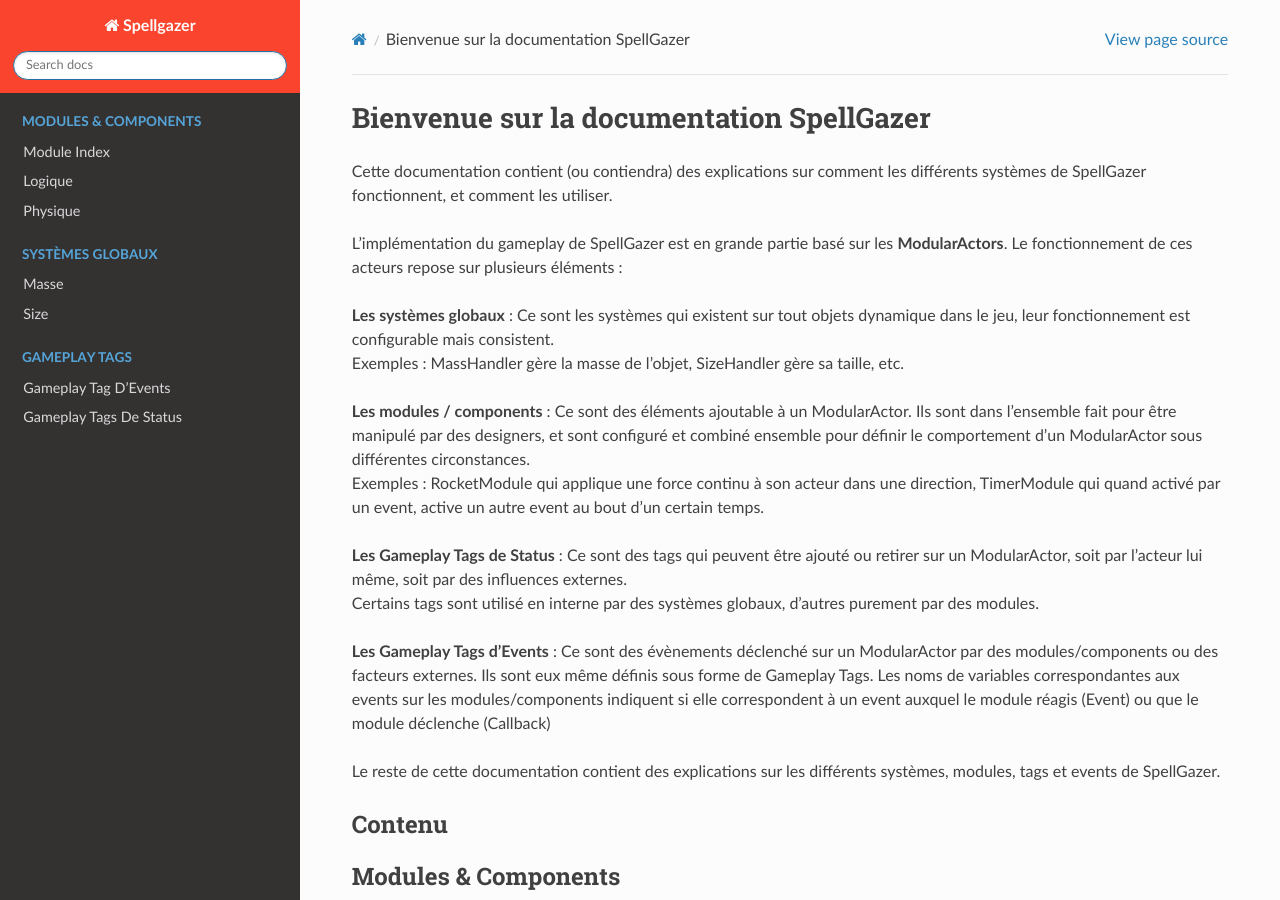
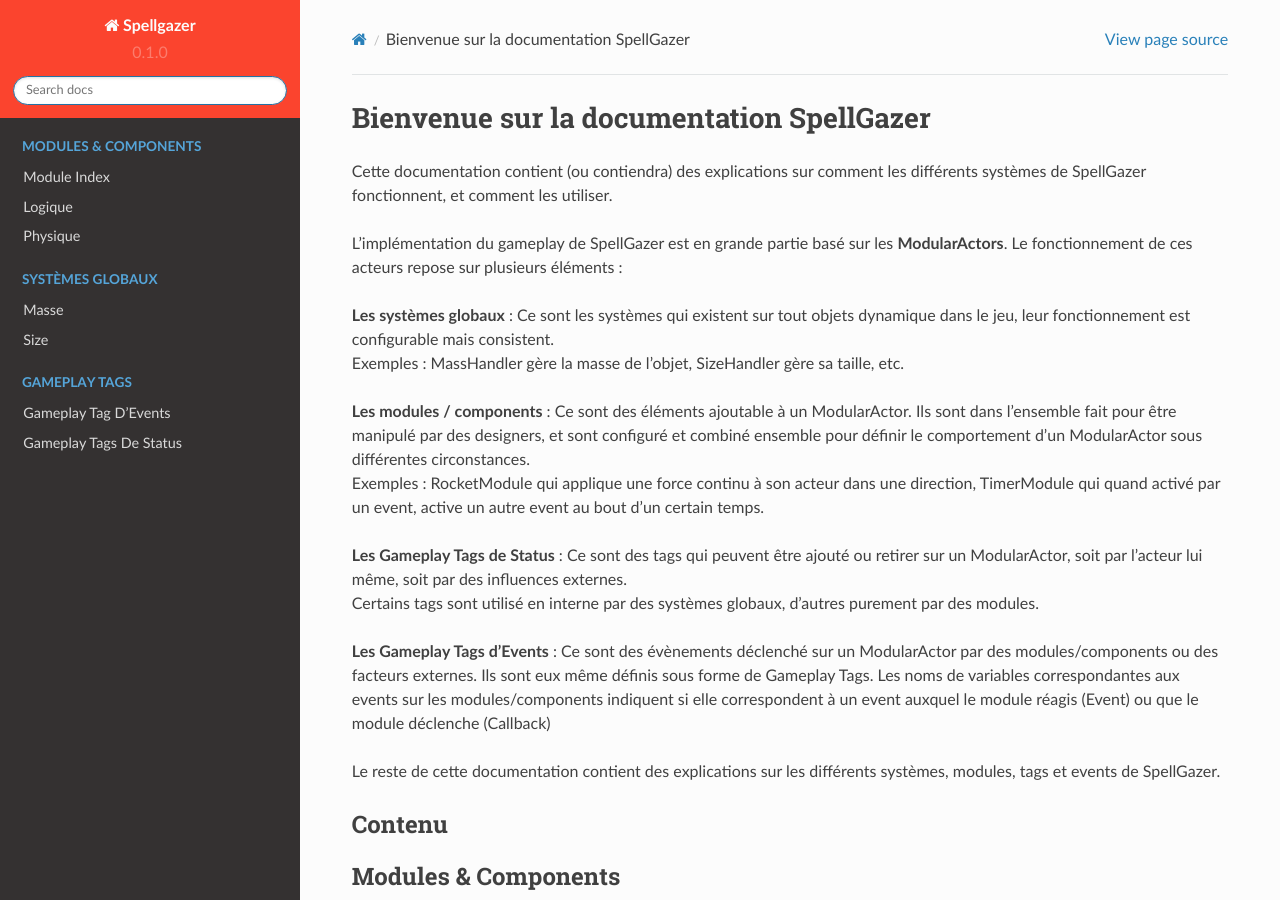
Before and after one commit to PaperMartin/SpellgazerDoc, a Sphinx documentation site: the page built from docs/source/index.rst, in a window 1280 px wide and 900 px high. Built offline with Sphinx 7.4.7 and the Read the Docs theme 2.0.0, drawn with Linux system fonts in a browser that asks for light colours; pages that are not in the unit, such as notebooks, are missing from menus.

Commit message:
aaaaaaaaaaaaaaaa

```diff
--- a/docs/source/conf.py
+++ b/docs/source/conf.py
@@ -35,9 +35,9 @@
     # if we have a html_logo below, this shows /only/ the logo with no title text
     #"logo_only": True,
     # Collapse navigation (False makes it tree-like)
-    "collapse_navigation": False,
+    #"collapse_navigation": False,
     # Hide the documentation version name/number under the logo
-    "display_version": False,
+    #"display_version": False,
 }
 
 html_static_path = ['_static']
```
